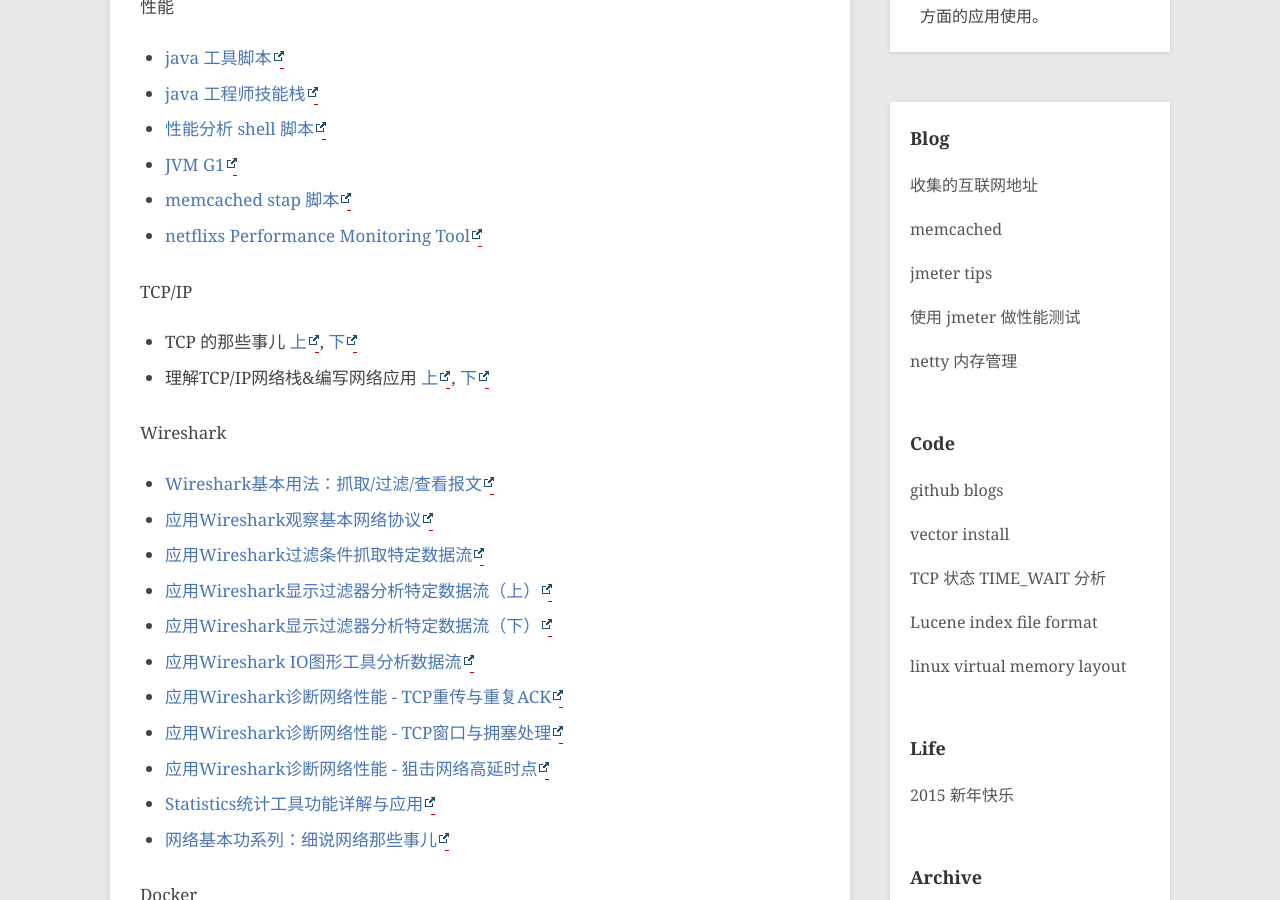
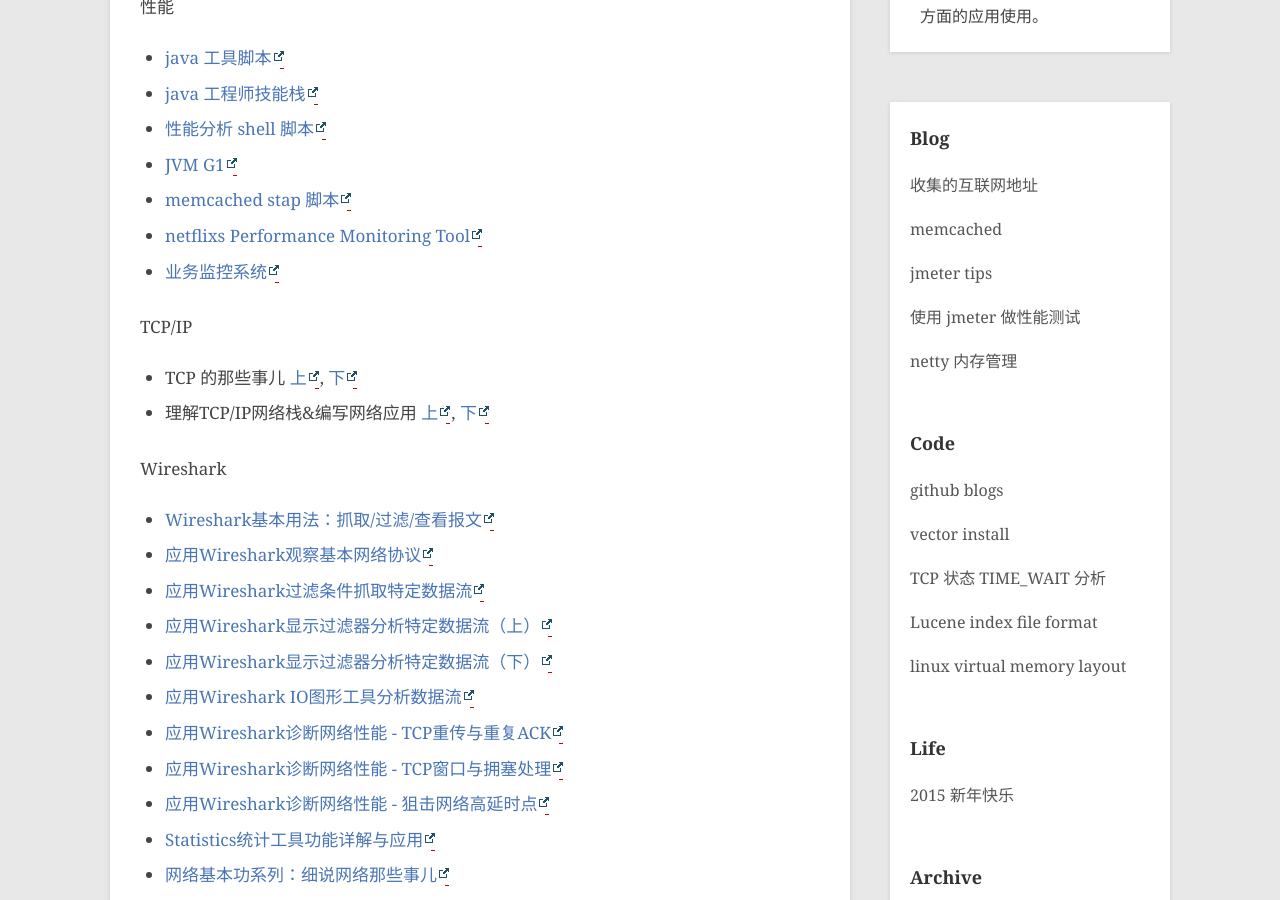
Before and after one commit to hushi55/hushi55.github.io, a Jekyll site: the page built from _posts/blog/2015-01-30-blogs.md, in a window 1280 px wide and 900 px high, scrolled down 357 px. Built offline with Jekyll 4.4.1, drawn with Linux system fonts in a browser that asks for light colours; Markdown is read by kramdown in place of the engine named in the settings; comment, search, counter and statistics services are not loaded.

```diff
--- a/_posts/blog/2015-01-30-blogs.md
+++ b/_posts/blog/2015-01-30-blogs.md
@@ -17,6 +17,7 @@
 - [JVM G1](http://java-is-the-new-c.blogspot.com/2013/07/tuning-and-benchmarking-java-7s-garbage.html)
 - [memcached stap 脚本](https://gist.github.com/leverich/10292732/)
 - [netflixs Performance Monitoring Tool](http://techblog.netflix.com/2015/04/introducing-vector-netflixs-on-host.html)
+- [业务监控系统 ](https://www.tollmanz.com/rum-monitoring-boomerang-boomcatch-datadog/)
 
 TCP/IP
 
```
Also changed, not shown: other parts of _posts/blog/2015-01-30-blogs.md (+1 -0 lines).
